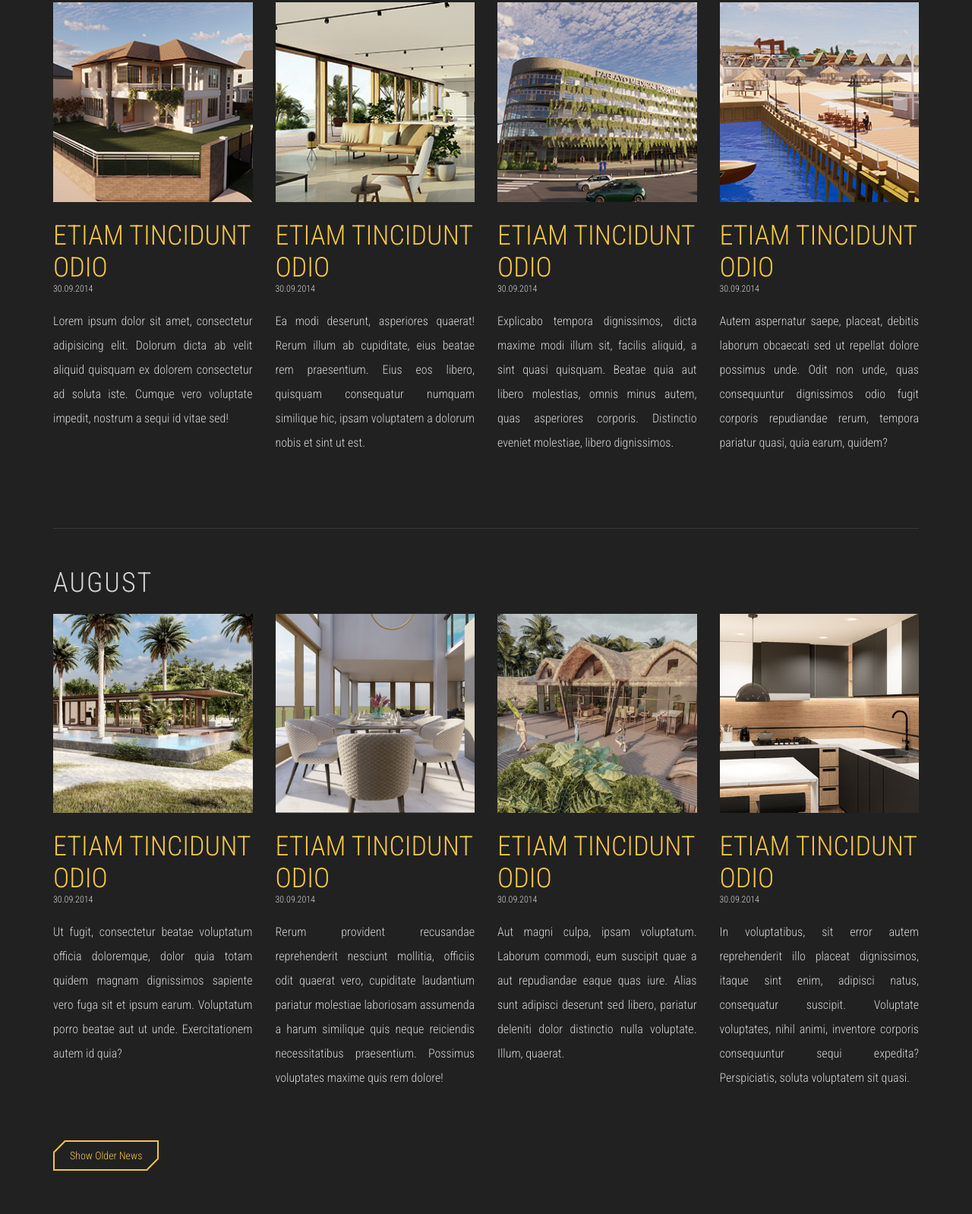
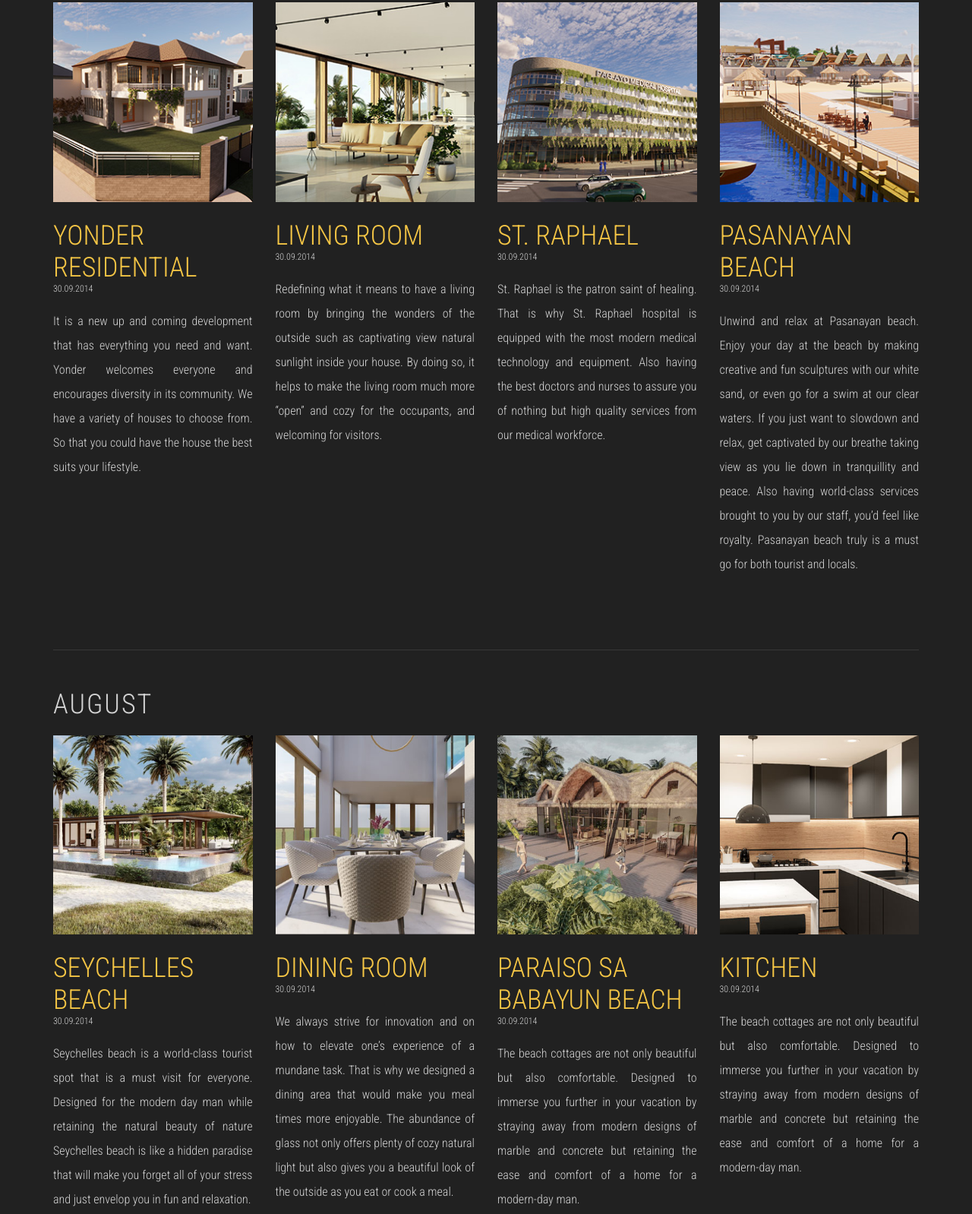
Before and after one commit to atukeee/FirmWebsite, a plain HTML site: page news.html in a window 1280 px wide. Shown: the part 207-1805 px from the top of the page at 76% size. Drawn offline with Linux system fonts and the light colour scheme.

Commit message:
Add files via upload

```diff
--- a/news.html
+++ b/news.html
@@ -31,7 +31,7 @@
 					<a href="index.html" id="branding">
 						<img src="images/logo.png" alt="" class="logo">
 						<div class="logo-text">
-							<h1 class="site-title">Company Name</h1>
+							<h1 class="site-title">Monteprima Designs</h1>
 							<small class="site-description">Clean aesthetics with proven function</small>
 						</div>
 					</a> <!-- #branding -->
@@ -60,27 +60,27 @@
 						<ul class="news-list">
 							<li>
 								<figure><img src="dummy/thumb-1.jpg" alt=""></figure>
-								<h3 class="entry-title"><a href="#">Etiam tincidunt odio</a></h3>
+								<h3 class="entry-title"><a href="#">Yonder Residential</a></h3>
 								<div class="date">30.09.2014</div>
-								<p>Lorem ipsum dolor sit amet, consectetur adipisicing elit. Dolorum dicta ab velit aliquid quisquam ex dolorem consectetur ad soluta iste. Cumque vero voluptate impedit, nostrum a sequi id vitae sed!</p>
+								<p>It is a new up and coming development that has everything you need and want. Yonder welcomes everyone and encourages diversity in its community. We have a variety of houses to choose from. So that you could have the house the best suits your lifestyle.</p>
 							</li>
 							<li>
 								<figure><img src="dummy/thumb-2.jpg" alt=""></figure>
-								<h3 class="entry-title"><a href="#">Etiam tincidunt odio</a></h3>
+								<h3 class="entry-title"><a href="#">Living Room</a></h3>
 								<div class="date">30.09.2014</div>
-								<p>Ea modi deserunt, asperiores quaerat! Rerum illum ab cupiditate, eius beatae rem praesentium. Eius eos libero, quisquam consequatur numquam similique hic, ipsam voluptatem a dolorum nobis et sint ut est.</p>
+								<p>Redefining what it means to have a living room by bringing the wonders of the outside such as captivating view natural sunlight inside your house. By doing so, it helps to make the living room much more “open” and cozy for the occupants, and welcoming for visitors.</p>
 							</li>
 							<li>
 								<figure><img src="dummy/thumb-3.jpg" alt=""></figure>
-								<h3 class="entry-title"><a href="#">Etiam tincidunt odio</a></h3>
+								<h3 class="entry-title"><a href="#">St. Raphael</a></h3>
 								<div class="date">30.09.2014</div>
-								<p>Explicabo tempora dignissimos, dicta maxime modi illum sit, facilis aliquid, a sint quasi quisquam. Beatae quia aut libero molestias, omnis minus autem, quas asperiores corporis. Distinctio eveniet molestiae, libero dignissimos.</p>
+								<p>St. Raphael is the patron saint of healing. That is why St. Raphael hospital is equipped with the most modern medical technology and equipment. Also having the best doctors and nurses to assure you of nothing but high quality services from our medical workforce.</p>
 							</li>
 							<li>
 								<figure><img src="dummy/thumb-4.jpg" alt=""></figure>
-								<h3 class="entry-title"><a href="#">Etiam tincidunt odio</a></h3>
+								<h3 class="entry-title"><a href="#">Pasanayan Beach</a></h3>
 								<div class="date">30.09.2014</div>
-								<p>Autem aspernatur saepe, placeat, debitis laborum obcaecati sed ut repellat dolore possimus unde. Odit non unde, quas consequuntur dignissimos odio fugit corporis repudiandae rerum, tempora pariatur quasi, quia earum, quidem?</p>
+								<p>Unwind and relax at Pasanayan beach. Enjoy your day at the beach by making creative and fun sculptures with our white sand, or even go for a swim at our clear waters. If you just want to slowdown and relax, get captivated by our breathe taking view as you lie down in tranquillity and peace. Also having world-class services brought to you by our staff, you’d feel like royalty. Pasanayan beach truly is a must go for both tourist and locals.</p>
 							</li>
 						</ul>
 
@@ -90,27 +90,29 @@
 						<ul class="news-list">
 							<li>
 								<figure><img src="dummy/thumb-5.jpg" alt=""></figure>
-								<h3 class="entry-title"><a href="#">Etiam tincidunt odio</a></h3>
+								<h3 class="entry-title"><a href="#">Seychelles beach</a></h3>
 								<div class="date">30.09.2014</div>
-								<p>Ut fugit, consectetur beatae voluptatum officia doloremque, dolor quia totam quidem magnam dignissimos sapiente vero fuga sit et ipsum earum. Voluptatum porro beatae aut ut unde. Exercitationem autem id quia?</p>
+								<p>Seychelles beach is a world-class tourist spot that is a must visit for everyone. Designed for the modern day man while retaining the natural beauty of nature Seychelles beach is like a hidden paradise that will make you forget all of your stress and just envelop you in fun and relaxation.</p>
 							</li>
 							<li>
 								<figure><img src="dummy/thumb-8.jpg" alt=""></figure>
-								<h3 class="entry-title"><a href="#">Etiam tincidunt odio</a></h3>
+								<h3 class="entry-title"><a href="#">dining room</a></h3>
 								<div class="date">30.09.2014</div>
-								<p>Rerum provident recusandae reprehenderit nesciunt mollitia, officiis odit quaerat vero, cupiditate laudantium pariatur molestiae laboriosam assumenda a harum similique quis neque reiciendis necessitatibus praesentium. Possimus voluptates maxime quis rem dolore!</p>
+								<p>We always strive for innovation and on how to elevate one’s experience of a mundane task. That is why we designed a dining area that would make you meal times more enjoyable. The abundance of glass not only offers plenty of cozy natural light but also gives you a beautiful look of the outside as you eat or cook a meal.</p>
 							</li>
 							<li>
 								<figure><img src="dummy/thumb-6.jpg" alt=""></figure>
-								<h3 class="entry-title"><a href="#">Etiam tincidunt odio</a></h3>
+								<h3 class="entry-title"><a href="#">Paraiso sa babayun Beach</a></h3>
 								<div class="date">30.09.2014</div>
-								<p>Aut magni culpa, ipsam voluptatum. Laborum commodi, eum suscipit quae a aut repudiandae eaque quas iure. Alias sunt adipisci deserunt sed libero, pariatur deleniti dolor distinctio nulla voluptate. Illum, quaerat.</p>
+								<p>The beach cottages are not only beautiful but also comfortable. Designed to immerse you further in your vacation by straying away from modern designs of marble and concrete but retaining the ease and comfort of a home for a modern-day man.								</p>
 							</li>
 							<li>
 								<figure><img src="dummy/thumb-7.jpg" alt=""></figure>
-								<h3 class="entry-title"><a href="#">Etiam tincidunt odio</a></h3>
+								<h3 class="entry-title"><a href="#">KITCHEN</a></h3>
 								<div class="date">30.09.2014</div>
-								<p>In voluptatibus, sit error autem reprehenderit illo placeat dignissimos, itaque sint enim, adipisci natus, consequatur suscipit. Voluptate voluptates, nihil animi, inventore corporis consequuntur sequi expedita? Perspiciatis, soluta voluptatem sit quasi.</p>
+								<p>The beach cottages are not only beautiful but also comfortable. Designed to immerse you further in your vacation by straying away from modern designs of marble and concrete but retaining the ease and comfort of a home for a modern-day man.
+
+								</p>
 							</li>
 						</ul>
 
```
Also changed, not shown: about.html (+27 -3 lines), index.html (+8 -8 lines).
